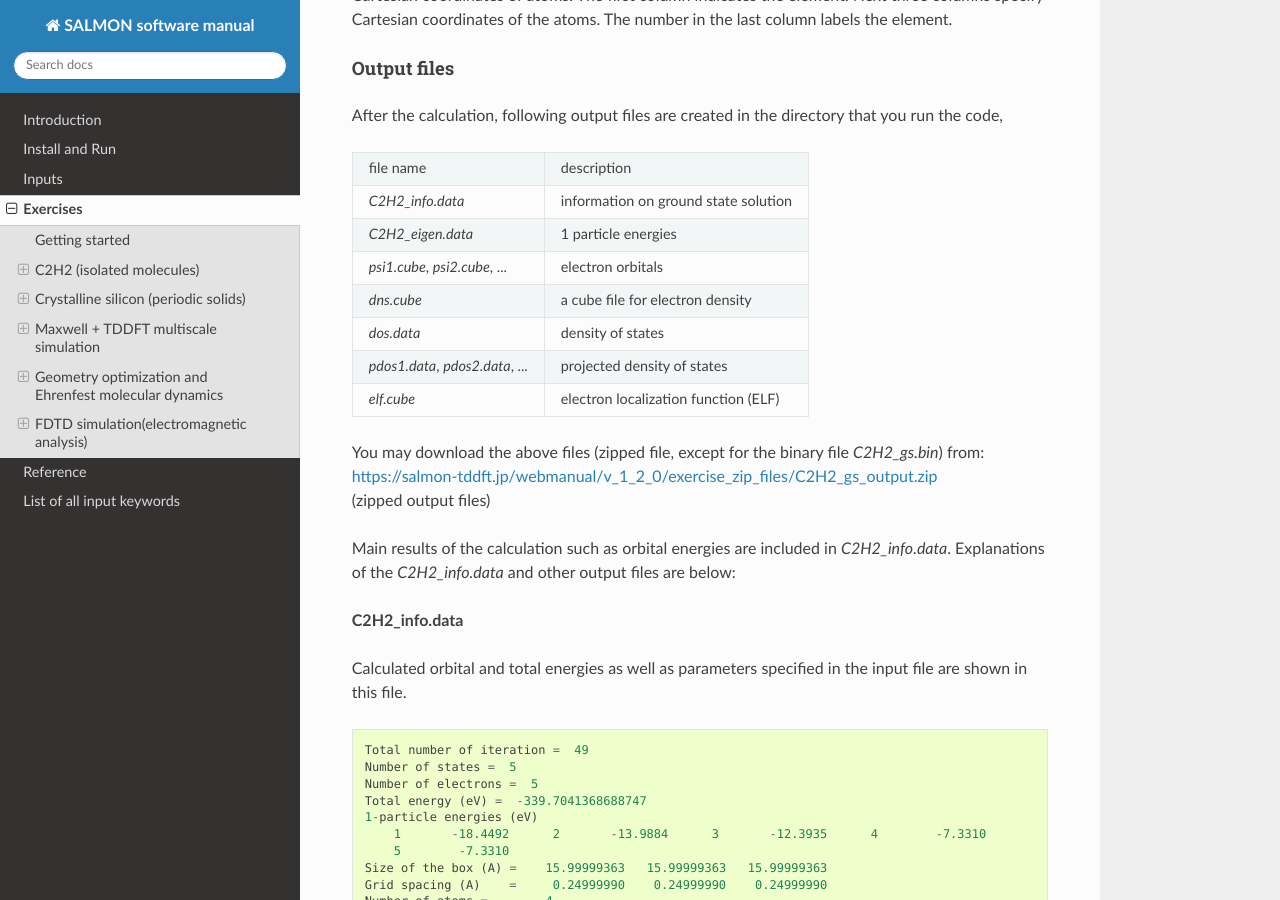
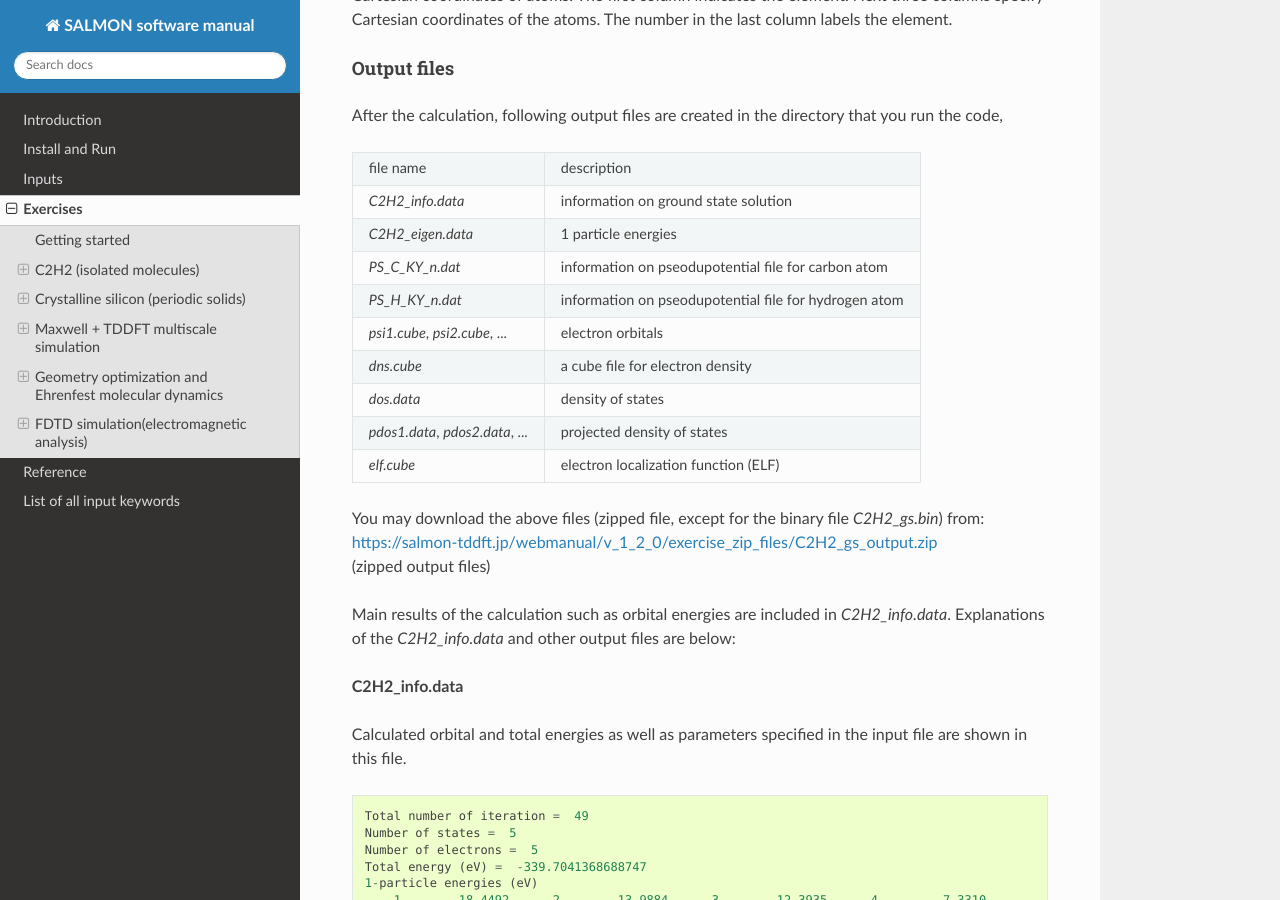
Before and after one commit to SALMON-TDDFT/SALMON-DOCS, a Sphinx documentation site: the page built from source/exercises.rst, in a window 1280 px wide and 900 px high, scrolled down 7136 px. Built offline with Sphinx 7.4.7 and the Read the Docs theme 2.0.0, drawn with Linux system fonts in a browser that asks for light colours; formulas are drawn with MathJax 3.

Commit message:
Update exercises.rst

```diff
--- a/source/exercises.rst
+++ b/source/exercises.rst
@@ -423,6 +423,12 @@ directory that you run the code,
 |                                   | solution                          |
 +-----------------------------------+-----------------------------------+
 | *C2H2_eigen.data*                 | 1 particle energies               |
++-----------------------------------+-----------------------------------+
+| *PS_C_KY_n.dat*                   | information on pseodupotential    |
+|                                   | file for carbon atom              |
++-----------------------------------+-----------------------------------+
+| *PS_H_KY_n.dat*                   | information on pseodupotential    |
+|                                   | file for hydrogen atom            |
 +-----------------------------------+-----------------------------------+
 | *psi1.cube*, *psi2.cube*, ...     | electron orbitals                 |
 +-----------------------------------+-----------------------------------+
```
